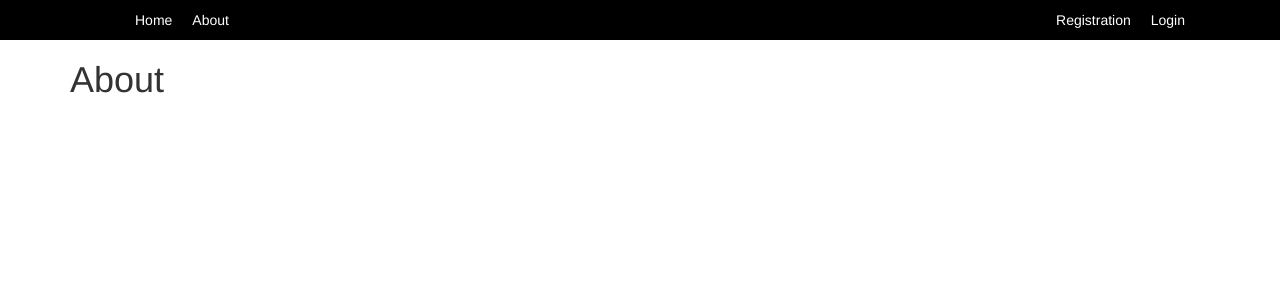
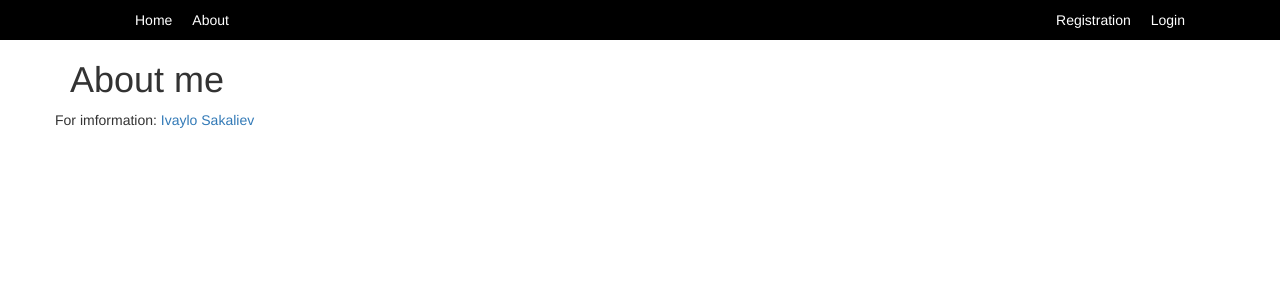
Before and after one commit to IvailoSakaliev/CarShop, an Angular app: page /about in a window 1280 px wide. Shown: the top 300 px of the page. Built offline with nearby package versions, Linux system fonts and the light colour scheme.

Commit message:
Add information in about

```diff
--- a/src/app/about/about.component.html
+++ b/src/app/about/about.component.html
@@ -1 +1,4 @@
-<h1>About</h1>
+<h1>About me</h1>
+<div class="row">
+    For imformation: <a href="https://www.facebook.com/ivailo.sakaliev1">Ivaylo Sakaliev</a>
+</div>
```
Also changed, not shown: 1 other file (tests, documents, lock files or other folders).
